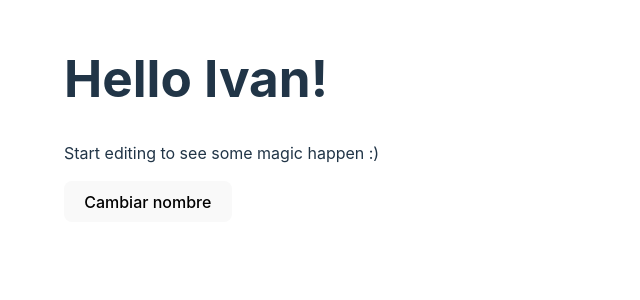
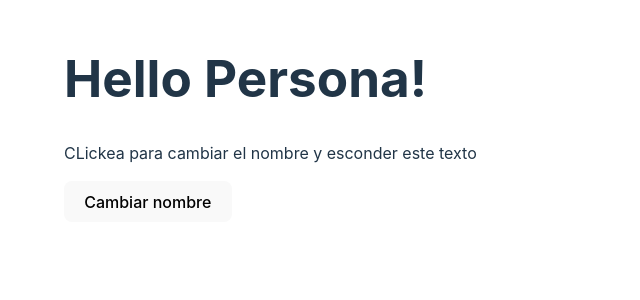
Before and after one commit to topoescobar/react-hooks-practice, a React (Create React App) app: page / in a window 1280 px wide. Shown: the top 300 px of the page, without its empty margins (0-640 px from the left). Built offline with nearby package versions, Linux system fonts and the light colour scheme.

Commit message:
useState + useEffect

```diff
--- a/src/App.js
+++ b/src/App.js
@@ -1,31 +1,37 @@
-import React from "react";
-import "./style.css";
-import {useState, useRef, useEffect} from 'react'
+import React from 'react';
+import './style.css';
+import { useState, useRef, useEffect } from 'react';
 
 export default function App() {
+  //getter y setter
+  const [name, setName] = useState('Persona');
+  const [nameChanged, setNameChanged] = useState(false);
 
-  //getter y setter
-  const [name, setName] = useState('Ivan')
+  //permite controlar que hace en todos los ciclos de vida del componente
+  useEffect(() => {
+    //1 montaje o creacion, se ejecuta siempre una vez al inicio
+    setNameChanged(!nameChanged);
+    //2 destruccion
+    return () => {};
 
-//permite controlar que hace en todos los ciclos de vida del componente
-  useEffect(()=> {
-    //1 montaje o creacion
+    //3 arreglo de dependencias, cuando cambien se ejecuta nuevamente 1
+  }, [name]);
 
-    //2 destruccion
-    return () => {}
-
-    //3 arreglo de dependencias, cuando cambien se ejecuta el 1
-  }, []
-  )
-
+  const handleClick = () =>{
+    setName('Topo')
+  }
 
   return (
     <div>
       <h1>Hello {name}!</h1>
-      <p>Start editing to see some magic happen :)</p>
-      <button onClick={ () => setName('Topo')} >
-        Cambiar nombre
-      </button>
+      {nameChanged ? (
+        <p>
+          CLickea para cambiar el nombre y esconder este texto
+        </p>
+      ) : ( <p> Ejecutaste setName y la variable nameChanged con useEffect por dependencia con name </p> ) }
+
+      <button onClick={handleClick}> Cambiar nombre</button>
+
     </div>
   );
 }
```
